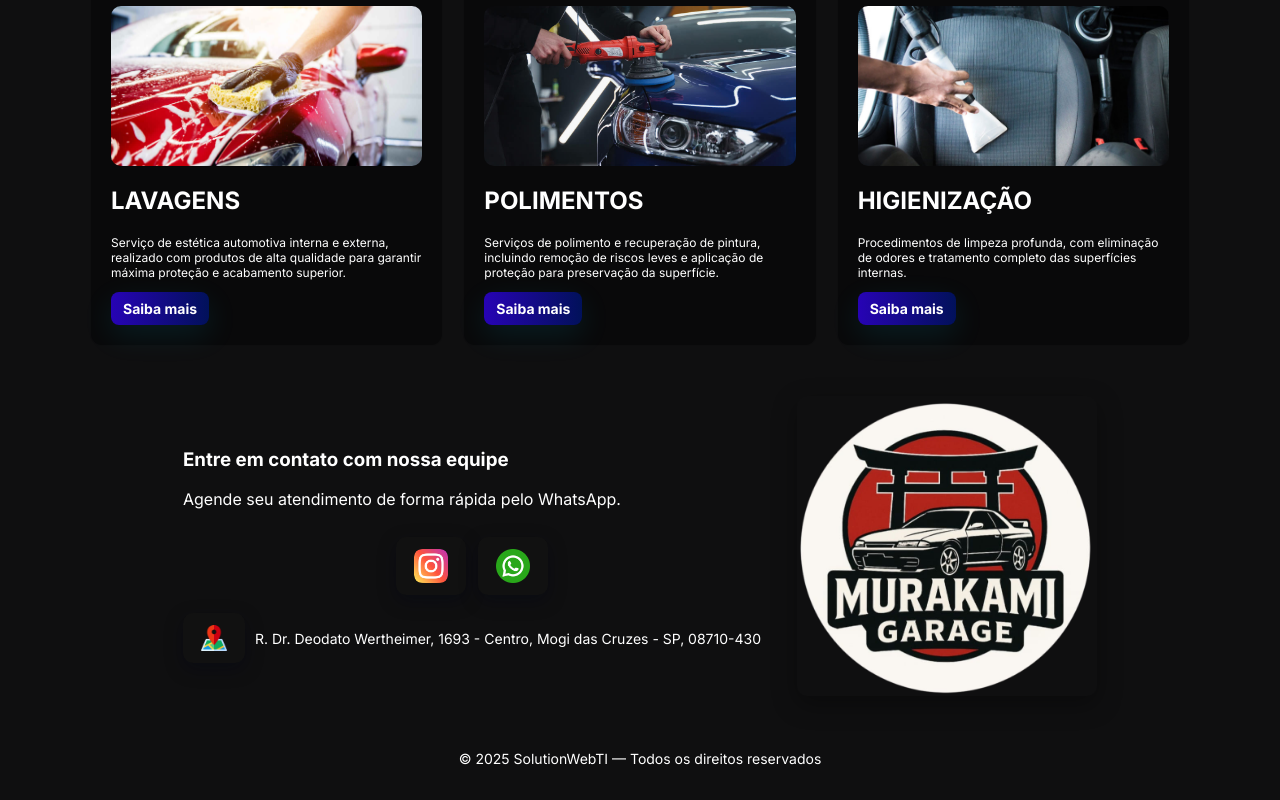
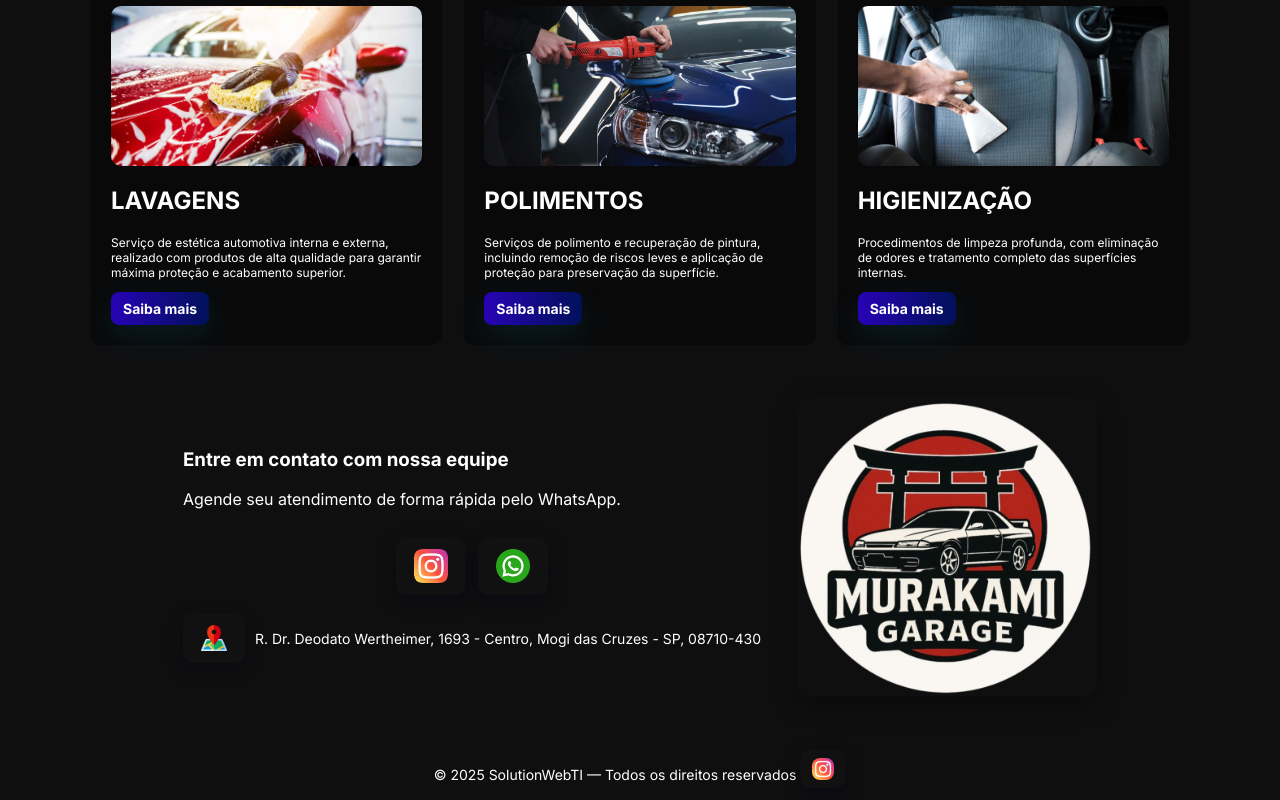
Before and after one commit to yousseflets/lavagemautomotiva, an Angular app: page / in a window 1280 px wide. Shown: the part 562-1362 px from the top of the page. Before the commit the page ends 1341 px from the top, so only its background shows below. Built offline with nearby package versions, Linux system fonts and the light colour scheme; a small style sheet from the web is missing; a web font is replaced by a local one.

Commit message:
insercao de instadev

```diff
--- a/src/app/app.html
+++ b/src/app/app.html
@@ -59,6 +59,10 @@
 	</section>
 
 	<footer class="site-footer container">
-		<div class="copy">© <span class="year">{{ year }}</span> SolutionWebTI — Todos os direitos reservados</div>
+		<div class="copy">© <span class="year">{{ year }}</span> SolutionWebTI — Todos os direitos reservados
+			<a class="icon-link-footer" href="https://www.instagram.com/solutionwebti/" target="_blank" rel="noopener" aria-label="Instagram">
+				<img class="instagram-footer" src="/instagram.png" alt="Instagram" />
+			</a>
+		</div>
 	</footer>
 </div>
--- a/src/app/app.scss
+++ b/src/app/app.scss
@@ -72,6 +72,11 @@ body{
   height: 34px;
   border-radius: 8px;
 }
+.instagram-footer {
+  width: 22px;
+  height: 22px;
+  border-radius: 8px;
+}
 .whatsapp {
   width: 34px;
   height: 34px;
@@ -105,11 +110,13 @@ body{
 .contact-text h4{ margin:0 0 8px; }
 .contact-actions{ display:flex; gap:12px; align-items:center; width:100%; justify-content:center; }
 .icon-link{ display:inline-flex; align-items:center; justify-content:center; padding:12px 18px; background: #111; border-radius:10px; text-decoration:none; border: none; color: #d6b6ff; transition: transform .14s ease, box-shadow .14s ease, background .14s ease; box-shadow: 0 6px 18px rgba(2,6,23,0.35); }
+.icon-link-footer{ display:inline-flex; align-items:center; justify-content:center; padding:8px 12px; background: #111; border-radius:10px; text-decoration:none; border: none; color: #d6b6ff; transition: transform .14s ease, box-shadow .14s ease, background .14s ease; box-shadow: 0 6px 18px rgba(2,6,23,0.35); }
 .contact-actions .icon-link:hover{ background: #e6e6e6; color: #111; transform: translateY(-3px); box-shadow: 0 10px 28px rgba(2,6,23,0.45); }
 .icon-link:hover{ /* keep for general hover fallback */ transform: translateY(-3px); box-shadow: 0 10px 28px rgba(2,6,23,0.45); color: #fff; }
 
 /* Make inline SVG icons a bit larger and separate label */
 .icon-link svg{ width:24px; height:24px; flex:0 0 24px; }
+.icon-link-footer svg{ width:18px; height:18px; flex:0 0 24px; }
 .icon-link .label{ margin-left:10px; font-weight:600; color:#fff; }
 .icon-link:hover .label{ color:#fff; }
 
```
